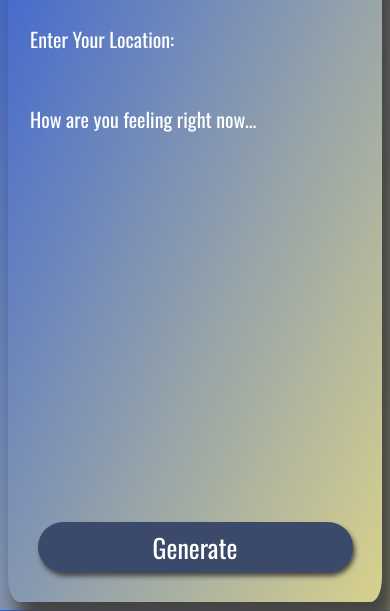
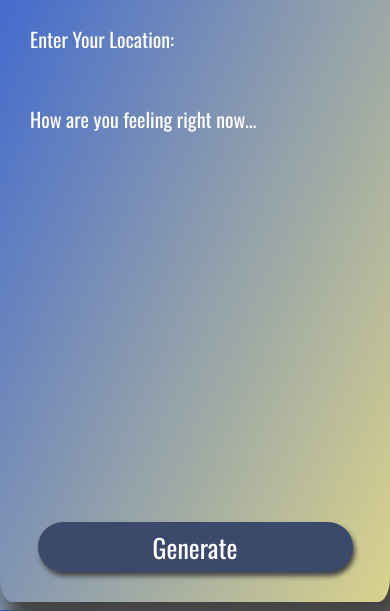
Before and after one commit to LIQBit/Frontend-Nanodegree-Weather-App, a website: page website/index.html in a window 390 px wide. Shown: the part 233-844 px from the top of the page. Drawn offline with nearby package versions, Linux system fonts and the light colour scheme; a web font is replaced by a local one.

Commit message:
Update style.css
Changed for mobile version/sizing.

```diff
--- a/website/style.css
+++ b/website/style.css
@@ -1,6 +1,9 @@
 body{
     background-image: linear-gradient(to bottom right, rgb(44, 90, 216), rgb(219, 211, 139));
     font-family: -apple-system, BlinkMacSystemFont, sans-serif;
+    margin-left: 0px;
+    height: 100%;
+    width: 100%;
 }
 
 #app{
```
